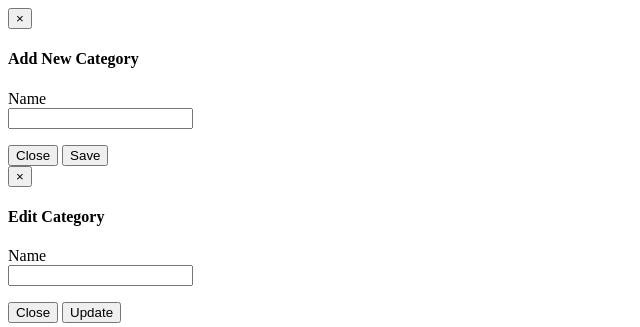
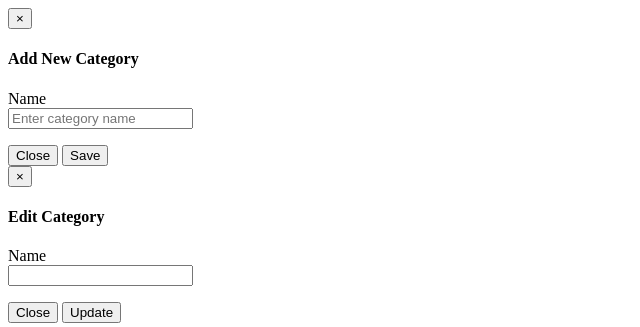
Before and after one commit to lephanbaongoc/QuanLyThuVien, a PHP site: page /includes/category_modal.php in a window 1280 px wide. Shown: the top 327 px of the page, without its empty margins (0-640 px from the left). Run offline with PHP 8.4, Linux system fonts and the light colour scheme.

Commit message:
Update category_modal.php

```diff
--- a/admin/includes/category_modal.php
+++ b/admin/includes/category_modal.php
@@ -1,30 +1,41 @@
-<!-- Add -->
-<div class="modal fade" id="addnew">
+<!-- Add New Category Modal -->
+<div class="modal fade" id="addnew" tabindex="-1" role="dialog" aria-labelledby="addCategoryLabel" aria-hidden="true">
     <div class="modal-dialog">
         <div class="modal-content">
+            <!-- Modal Header -->
             <div class="modal-header">
                 <button type="button" class="close" data-dismiss="modal" aria-label="Close">
-                  <span aria-hidden="true">&times;</span></button>
-              <h4 class="modal-title"><b>Add New Category</b></h4>
+                    <span aria-hidden="true">&times;</span>
+                </button>
+                <h4 class="modal-title" id="addCategoryLabel"><b>Add New Category</b></h4>
             </div>
+
+            <!-- Modal Body -->
             <div class="modal-body">
                 <form class="form-horizontal" method="POST" action="category_add.php">
+                    <!-- Category Name -->
                     <div class="form-group">
                         <label for="name" class="col-sm-3 control-label">Name</label>
-
                         <div class="col-sm-9">
-                      <input type="text" class="form-control" id="name" name="name" required>
+                            <input type="text" class="form-control" id="name" name="name" placeholder="Enter category name" required>
                         </div>
                     </div>
             </div>
+
+            <!-- Modal Footer -->
             <div class="modal-footer">
-              <button type="button" class="btn btn-default btn-flat pull-left" data-dismiss="modal"><i class="fa fa-close"></i> Close</button>
-              <button type="submit" class="btn btn-primary btn-flat" name="add"><i class="fa fa-save"></i> Save</button>
+                <button type="button" class="btn btn-default btn-flat" data-dismiss="modal">
+                    <i class="fa fa-close"></i> Close
+                </button>
+                <button type="submit" class="btn btn-primary btn-flat" name="add">
+                    <i class="fa fa-save"></i> Save
+                </button>
                 </form>
             </div>
         </div>
     </div>
 </div>
+
 
 <!-- Edit -->
 <div class="modal fade" id="edit">
```
Lines whose indentation alone changed are shown as unchanged.
